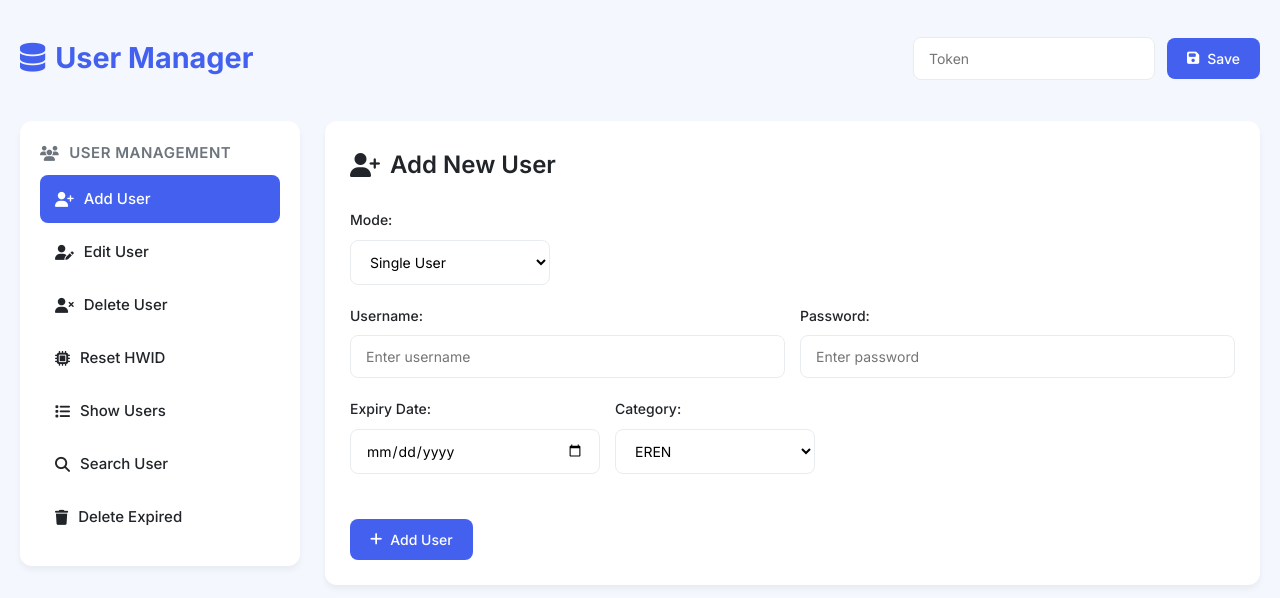
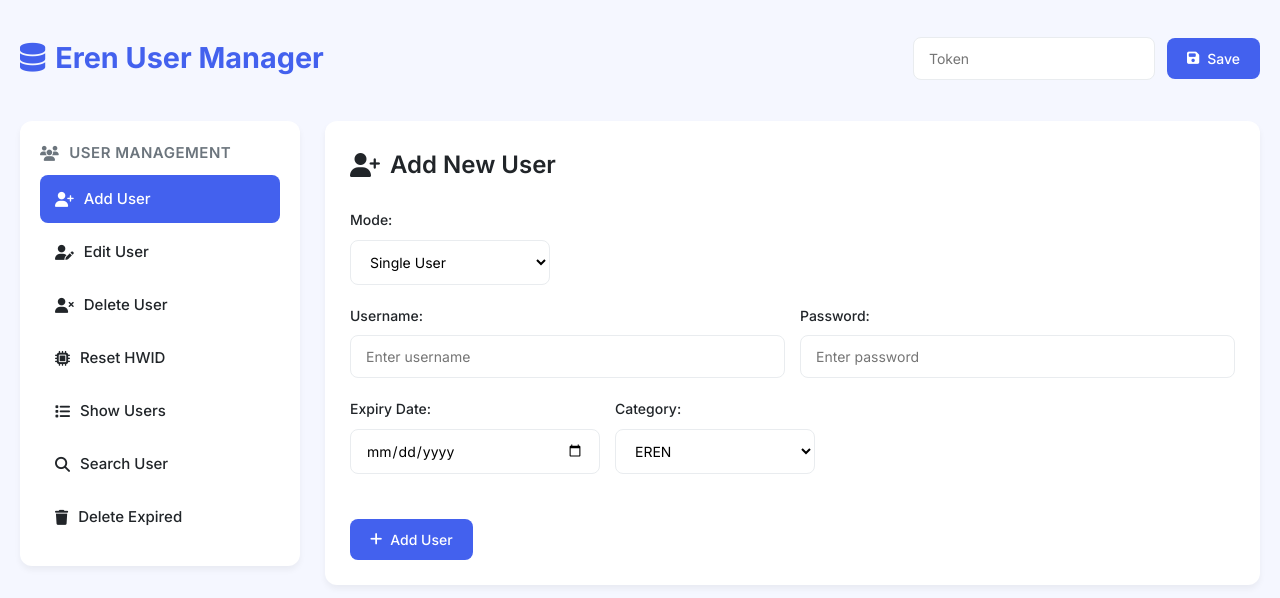
Before and after one commit to eren-6c/Authentication-Website, a website: page public/index.html in a window 1280 px wide. Drawn offline with Linux system fonts and the light colour scheme.

Commit message:
Update index.html

```diff
--- a/public/index.html
+++ b/public/index.html
@@ -411,7 +411,7 @@
 <body>
     <div class="container">
         <header>
-            <h1><i class="fas fa-database"></i> User Manager</h1>
+            <h1><i class="fas fa-database"></i>Eren User Manager</h1>
             <div class="auth-section">
                 <input type="password" id="github-token" placeholder="Token" style="flex: 1;">
                 <button id="save-token" class="btn-primary"><i class="fas fa-save"></i> Save</button>
```
